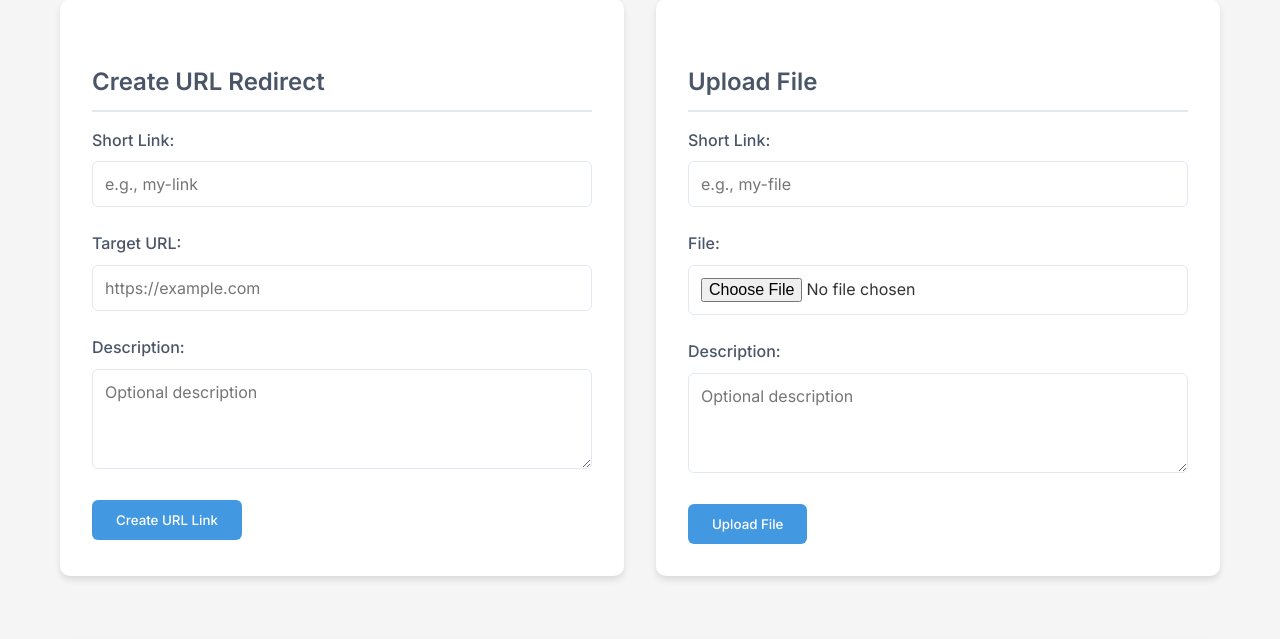
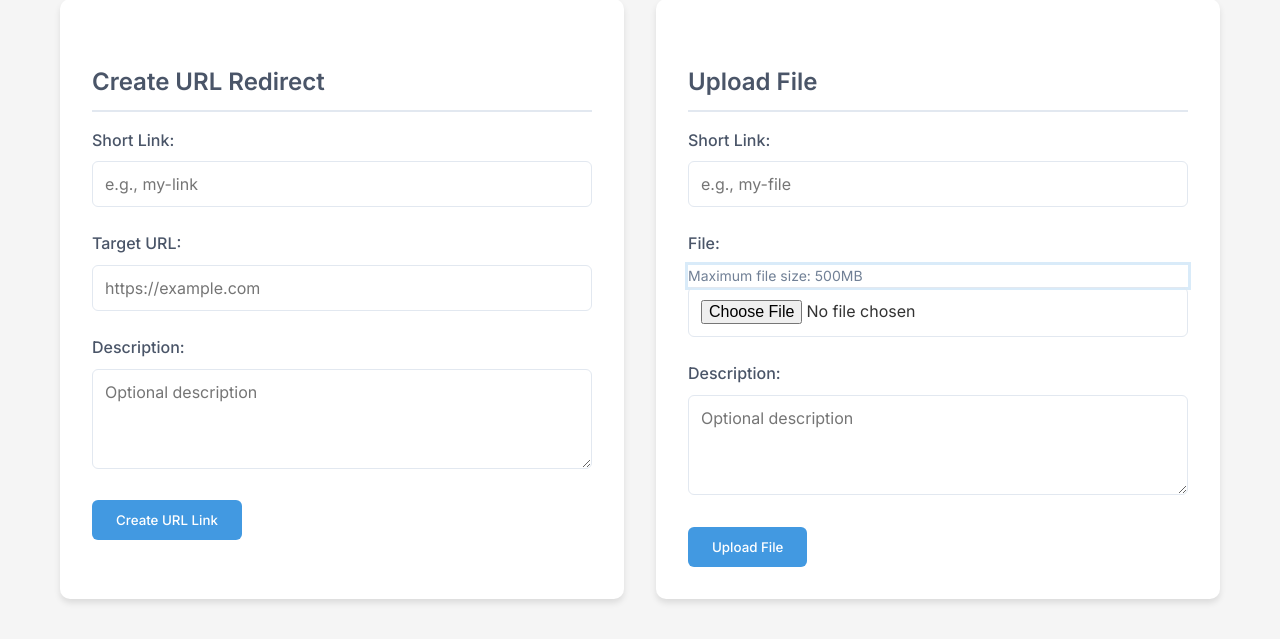
Before and after one commit to jmaddington/url-shortener, a Flask app: page /admin in a window 1280 px wide. Shown: the part 203-842 px from the top of the page. Run offline with Flask 3, Linux system fonts and the light colour scheme; data that the repository does not hold is empty.

Commit message:
feat: Increase max upload size to 500MB

```diff
--- a/config.py
+++ b/config.py
@@ -13,7 +13,7 @@ class Config:
 
     # Upload config
     UPLOAD_FOLDER = 'uploads'
-    MAX_CONTENT_LENGTH = 16 * 1024 * 1024  # 16MB
+    MAX_CONTENT_LENGTH = 500 * 1024 * 1024  # 500MB
 
     # Feature flags
     ENABLE_SSO = os.getenv('ENABLE_SSO', 'false').lower() == 'true'
--- a/templates/admin.html
+++ b/templates/admin.html
@@ -80,6 +80,12 @@
         input[type="text"]:focus,
         input[type="url"]:focus,
         textarea:focus {
+        }
+
+        .file-info {
+            font-size: 0.875rem;
+            color: #718096;
+            margin-top: 0.25rem;
             outline: none;
             border-color: #4299e1;
             box-shadow: 0 0 0 3px rgba(66, 153, 225, 0.2);
@@ -307,6 +313,7 @@
                     </div>
                     <div class="form-group">
                         <label>File:</label>
+                        <div class="file-info">Maximum file size: 500MB</div>
                         <input type="file" name="file" required>
                     </div>
                     <div class="form-group">
```
Also changed, not shown: templates/edit.html (+7 -0 lines).
